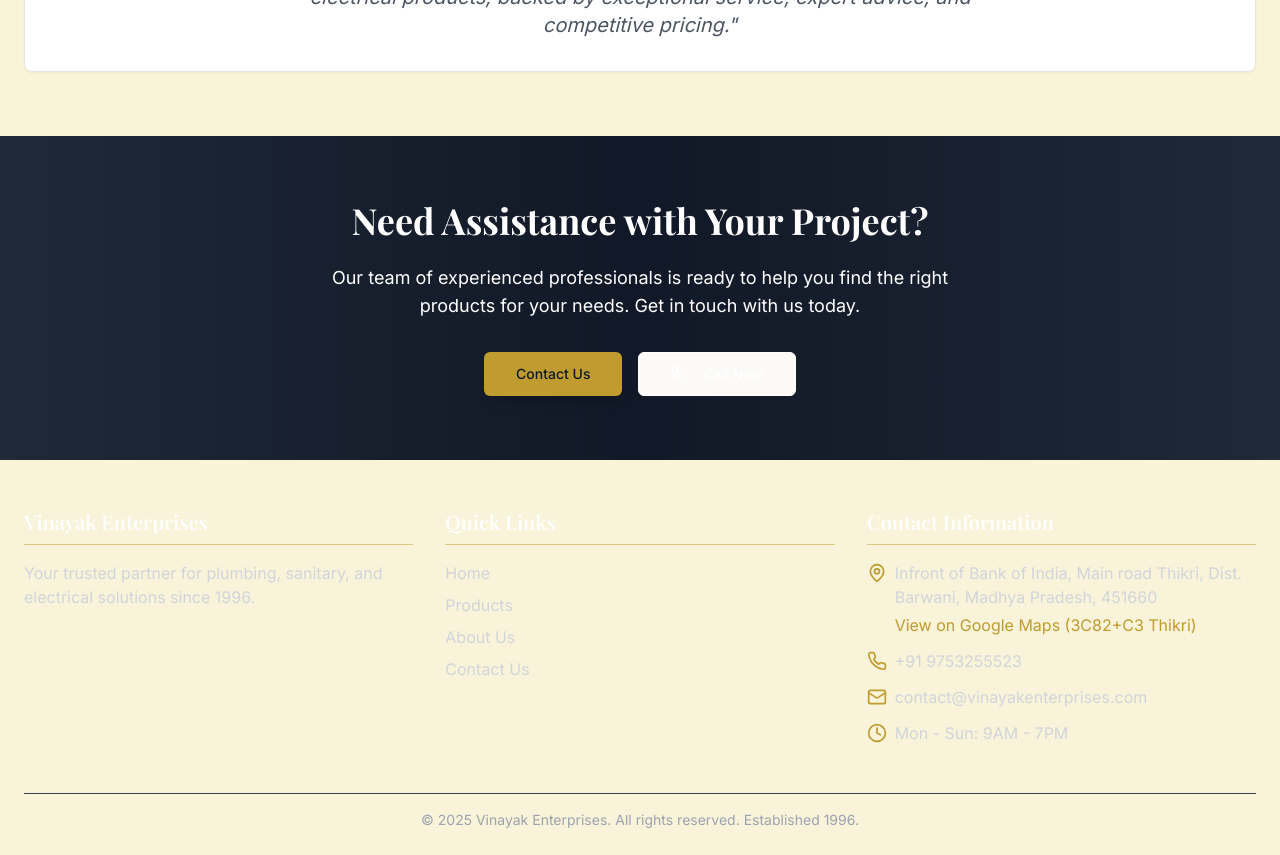
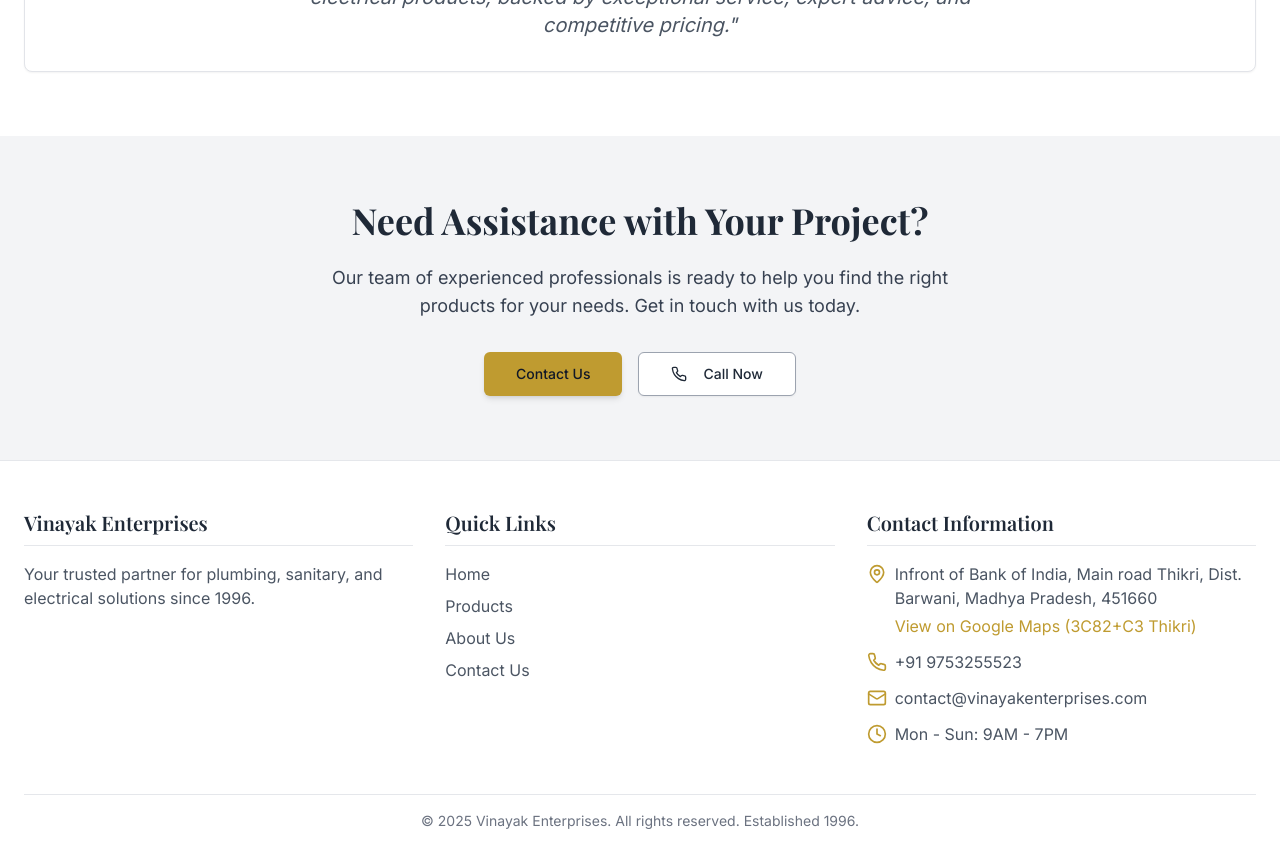
Before and after one commit to opcxder/shop, a React (Vite) app: page /about in a window 1280 px wide. Shown: the part 1400-2255 px from the top of the page. Built offline with nearby package versions, Linux system fonts and the light colour scheme; no server answers.

Commit message:
Refactor: Update color scheme
Update the color scheme to use light backgrounds and dark text for improved readability.

```diff
--- a/src/components/CTASection.tsx
+++ b/src/components/CTASection.tsx
@@ -5,20 +5,20 @@ import { Phone } from 'lucide-react';
 
 const CTASection = () => {
   return (
-    <section className="py-16 bg-gradient-to-r from-gray-800 via-gray-900 to-gray-800">
+    <section className="py-16 bg-gray-100">
       <div className="container mx-auto px-4 md:px-6 text-center">
-        <h2 className="text-3xl md:text-4xl font-serif font-bold mb-6 text-white">Need Assistance with Your Project?</h2>
-        <p className="text-lg text-white mb-8 max-w-2xl mx-auto">
+        <h2 className="text-3xl md:text-4xl font-serif font-bold mb-6 text-gray-800">Need Assistance with Your Project?</h2>
+        <p className="text-lg text-gray-700 mb-8 max-w-2xl mx-auto">
           Our team of experienced professionals is ready to help you find the right products for your needs. Get in touch with us today.
         </p>
         <div className="flex flex-col sm:flex-row justify-center items-center space-y-4 sm:space-y-0 sm:space-x-4">
           <Link to="/contact">
-            <Button size="lg" className="bg-gold hover:bg-gold-dark text-gray-900 font-medium shadow-lg">
+            <Button size="lg" className="bg-gold hover:bg-gold-dark text-gray-900 font-medium shadow-md">
               Contact Us
             </Button>
           </Link>
           <a href="tel:+919753255523">
-            <Button size="lg" variant="outline" className="border-white text-white hover:bg-white/10">
+            <Button size="lg" variant="outline" className="border-gray-400 text-gray-800 hover:bg-gray-100 shadow-sm">
               <Phone className="mr-2 h-4 w-4" /> Call Now
             </Button>
           </a>
--- a/src/components/Footer.tsx
+++ b/src/components/Footer.tsx
@@ -4,14 +4,14 @@ import { Phone, Mail, MapPin, Clock } from 'lucide-react';
 
 const Footer = () => {
   return (
-    <footer className="bg-burgundy text-white pt-12 pb-6">
+    <footer className="bg-white text-gray-800 pt-12 pb-6 border-t border-gray-200">
       <div className="container mx-auto px-4 md:px-6">
         <div className="grid grid-cols-1 md:grid-cols-3 gap-8">
           <div>
-            <h3 className="text-xl font-serif font-semibold mb-4 pb-2 border-b border-gold/50">
+            <h3 className="text-xl font-serif font-semibold mb-4 pb-2 border-b border-gray-200">
               Vinayak Enterprises
             </h3>
-            <p className="text-gray-300 mb-4">
+            <p className="text-gray-600 mb-4">
               Your trusted partner for plumbing, sanitary, and electrical solutions since 1996.
             </p>
             <div className="flex space-x-4">
@@ -20,27 +20,27 @@ const Footer = () => {
           </div>
 
           <div>
-            <h3 className="text-xl font-serif font-semibold mb-4 pb-2 border-b border-gold/50">
+            <h3 className="text-xl font-serif font-semibold mb-4 pb-2 border-b border-gray-200">
               Quick Links
             </h3>
             <ul className="space-y-2">
               <li>
-                <Link to="/" className="text-gray-300 hover:text-gold transition-colors">
+                <Link to="/" className="text-gray-600 hover:text-gold transition-colors">
                   Home
                 </Link>
               </li>
               <li>
-                <Link to="/products" className="text-gray-300 hover:text-gold transition-colors">
+                <Link to="/products" className="text-gray-600 hover:text-gold transition-colors">
                   Products
                 </Link>
               </li>
               <li>
-                <Link to="/about" className="text-gray-300 hover:text-gold transition-colors">
+                <Link to="/about" className="text-gray-600 hover:text-gold transition-colors">
                   About Us
                 </Link>
               </li>
               <li>
-                <Link to="/contact" className="text-gray-300 hover:text-gold transition-colors">
+                <Link to="/contact" className="text-gray-600 hover:text-gold transition-colors">
                   Contact Us
                 </Link>
               </li>
@@ -48,13 +48,13 @@ const Footer = () => {
           </div>
 
           <div>
-            <h3 className="text-xl font-serif font-semibold mb-4 pb-2 border-b border-gold/50">
+            <h3 className="text-xl font-serif font-semibold mb-4 pb-2 border-b border-gray-200">
               Contact Information
             </h3>
             <ul className="space-y-3">
               <li className="flex items-start">
                 <MapPin className="mr-2 h-5 w-5 text-gold shrink-0 mt-0.5" />
-                <span className="text-gray-300">
+                <span className="text-gray-600">
                   Infront of Bank of India, Main road Thikri, Dist. Barwani, Madhya Pradesh, 451660
                   <a
                     href="https://maps.app.goo.gl/u7pNNDivRtJaiSBH7"
@@ -68,25 +68,25 @@ const Footer = () => {
               </li>
               <li className="flex items-center">
                 <Phone className="mr-2 h-5 w-5 text-gold" />
-                <a href="tel:+919753255523" className="text-gray-300 hover:text-gold transition-colors">
+                <a href="tel:+919753255523" className="text-gray-600 hover:text-gold transition-colors">
                   +91 9753255523
                 </a>
               </li>
               <li className="flex items-center">
                 <Mail className="mr-2 h-5 w-5 text-gold" />
-                <a href="mailto:contact@vinayakenterprises.com" className="text-gray-300 hover:text-gold transition-colors">
+                <a href="mailto:contact@vinayakenterprises.com" className="text-gray-600 hover:text-gold transition-colors">
                   contact@vinayakenterprises.com
                 </a>
               </li>
               <li className="flex items-center">
                 <Clock className="mr-2 h-5 w-5 text-gold" />
-                <span className="text-gray-300">Mon - Sun: 9AM - 7PM</span>
+                <span className="text-gray-600">Mon - Sun: 9AM - 7PM</span>
               </li>
             </ul>
           </div>
         </div>
 
-        <div className="mt-12 pt-4 border-t border-gray-700 text-center text-gray-400 text-sm">
+        <div className="mt-12 pt-4 border-t border-gray-200 text-center text-gray-500 text-sm">
           <p>© {new Date().getFullYear()} Vinayak Enterprises. All rights reserved. Established 1996.</p>
         </div>
       </div>
--- a/src/components/HeroSection.tsx
+++ b/src/components/HeroSection.tsx
@@ -4,13 +4,13 @@ import { Link } from 'react-router-dom';
 
 const HeroSection = () => {
   return (
-    <div className="relative bg-gradient-to-r from-gray-800 via-gray-900 to-gray-800 text-white py-20 md:py-28">
+    <div className="relative bg-white text-gray-900 py-20 md:py-28 border-b border-gray-200">
       <div className="container mx-auto px-4 md:px-6">
         <div className="max-w-3xl">
-          <h2 className="text-4xl md:text-5xl lg:text-6xl font-serif font-bold mb-4 animate-fade-in">
+          <h2 className="text-4xl md:text-5xl lg:text-6xl font-serif font-bold mb-4 animate-fade-in text-gray-800">
             Your Trusted Partner For 25+ Years
           </h2>
-          <p className="text-lg md:text-xl mb-8 text-white animate-fade-in" style={{animationDelay: '0.2s'}}>
+          <p className="text-lg md:text-xl mb-8 text-gray-700 animate-fade-in" style={{animationDelay: '0.2s'}}>
             Providing quality plumbing, sanitary, and electrical products from top brands to residential and commercial customers since 1997.
           </p>
           <div className="flex flex-col sm:flex-row space-y-4 sm:space-y-0 sm:space-x-4 animate-fade-in" style={{animationDelay: '0.4s'}}>
@@ -20,14 +20,13 @@ const HeroSection = () => {
               </Button>
             </Link>
             <Link to="/contact">
-              <Button size="lg" variant="outline" className="border-white text-white hover:bg-white/10">
+              <Button size="lg" variant="outline" className="border-gray-400 text-gray-800 hover:bg-gray-100">
                 Contact Us
               </Button>
             </Link>
           </div>
         </div>
       </div>
-      <div className="absolute bottom-0 left-0 right-0 h-16 bg-gradient-to-t from-background to-transparent"></div>
     </div>
   );
 };
--- a/src/index.css
+++ b/src/index.css
@@ -7,82 +7,82 @@
 
 @layer base {
   :root {
-    --background: 30 30% 98%;
-    --foreground: 20 40% 15%;
+    --background: 0 0% 100%;
+    --foreground: 220 20% 10%;
 
     --card: 0 0% 100%;
-    --card-foreground: 20 40% 15%;
+    --card-foreground: 220 20% 10%;
 
     --popover: 0 0% 100%;
-    --popover-foreground: 20 40% 15%;
+    --popover-foreground: 220 20% 10%;
 
     --primary: 36 60% 47%;
-    --primary-foreground: 20 10% 5%;
+    --primary-foreground: 220 15% 15%;
 
-    --secondary: 30 30% 95%;
-    --secondary-foreground: 20 40% 15%;
+    --secondary: 210 20% 96%;
+    --secondary-foreground: 220 20% 10%;
 
-    --muted: 30 30% 95%;
-    --muted-foreground: 20 15% 40%;
+    --muted: 210 20% 96%;
+    --muted-foreground: 220 15% 40%;
 
     --accent: 36 60% 47%;
-    --accent-foreground: 20 40% 15%;
+    --accent-foreground: 220 20% 10%;
 
-    --destructive: 0 84.2% 60.2%;
-    --destructive-foreground: 30 30% 98%;
+    --destructive: 0 84% 60%;
+    --destructive-foreground: 0 0% 98%;
 
-    --border: 20 15% 90%;
-    --input: 20 15% 90%;
+    --border: 220 15% 90%;
+    --input: 220 15% 90%;
     --ring: 36 60% 47%;
 
     --radius: 0.5rem;
 
     --sidebar-background: 0 0% 98%;
-    --sidebar-foreground: 20 5.3% 26.1%;
+    --sidebar-foreground: 220 5% 26%;
     --sidebar-primary: 36 60% 47%;
     --sidebar-primary-foreground: 0 0% 98%;
-    --sidebar-accent: 30 4.8% 95.9%;
-    --sidebar-accent-foreground: 20 5.9% 10%;
-    --sidebar-border: 20 13% 91%;
+    --sidebar-accent: 30 5% 96%;
+    --sidebar-accent-foreground: 220 6% 10%;
+    --sidebar-border: 220 13% 91%;
     --sidebar-ring: 36 60% 47%;
   }
 
   .dark {
-    --background: 20 20% 10%;
-    --foreground: 30 30% 98%;
+    --background: 220 20% 10%;
+    --foreground: 0 0% 98%;
 
-    --card: 20 20% 12%;
-    --card-foreground: 30 30% 98%;
+    --card: 220 20% 12%;
+    --card-foreground: 0 0% 98%;
 
-    --popover: 20 20% 12%;
-    --popover-foreground: 30 30% 98%;
+    --popover: 220 20% 12%;
+    --popover-foreground: 0 0% 98%;
 
     --primary: 36 60% 47%;
-    --primary-foreground: 20 20% 15%;
+    --primary-foreground: 220 20% 15%;
 
-    --secondary: 20 20% 20%;
-    --secondary-foreground: 30 30% 98%;
+    --secondary: 220 20% 20%;
+    --secondary-foreground: 0 0% 98%;
 
-    --muted: 20 20% 20%;
+    --muted: 220 20% 20%;
     --muted-foreground: 30 10% 70%;
 
     --accent: 36 60% 47%;
-    --accent-foreground: 30 30% 98%;
+    --accent-foreground: 0 0% 98%;
 
-    --destructive: 0 62.8% 30.6%;
-    --destructive-foreground: 30 30% 98%;
+    --destructive: 0 63% 31%;
+    --destructive-foreground: 0 0% 98%;
 
-    --border: 20 20% 20%;
-    --input: 20 20% 20%;
+    --border: 220 20% 20%;
+    --input: 220 20% 20%;
     --ring: 36 60% 47%;
 
-    --sidebar-background: 20 5.9% 10%;
-    --sidebar-foreground: 30 4.8% 95.9%;
+    --sidebar-background: 220 6% 10%;
+    --sidebar-foreground: 0 5% 96%;
     --sidebar-primary: 36 60% 47%;
     --sidebar-primary-foreground: 0 0% 100%;
-    --sidebar-accent: 20 3.7% 15.9%;
-    --sidebar-accent-foreground: 30 4.8% 95.9%;
-    --sidebar-border: 20 3.7% 15.9%;
+    --sidebar-accent: 220 4% 16%;
+    --sidebar-accent-foreground: 0 5% 96%;
+    --sidebar-border: 220 4% 16%;
     --sidebar-ring: 36 60% 47%;
   }
 
@@ -91,7 +91,7 @@
   }
 
   body {
-    @apply bg-cream-light text-foreground font-sans;
+    @apply bg-background text-foreground font-sans;
   }
 
   h1, h2, h3, h4, h5, h6 {
@@ -105,11 +105,11 @@
   }
 
   .gradient-bg {
-    @apply bg-gradient-to-r from-gray-800 to-gray-900 text-white;
+    @apply bg-white text-gray-900;
   }
 
   .premium-card {
-    @apply border border-champagne-dark shadow-md hover:shadow-lg transition-all duration-300;
+    @apply border border-gray-200 shadow-md hover:shadow-lg transition-all duration-300;
   }
 
   .premium-btn {
```
Also changed, not shown: src/components/Navbar.tsx (+10 -9 lines).
